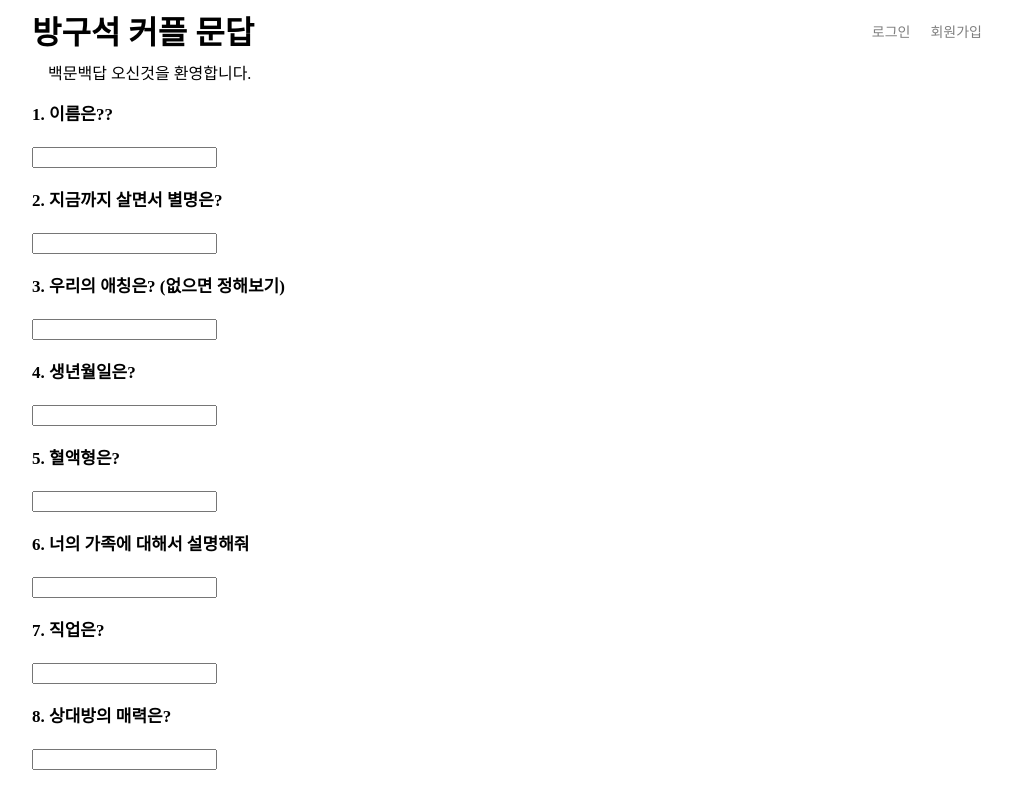
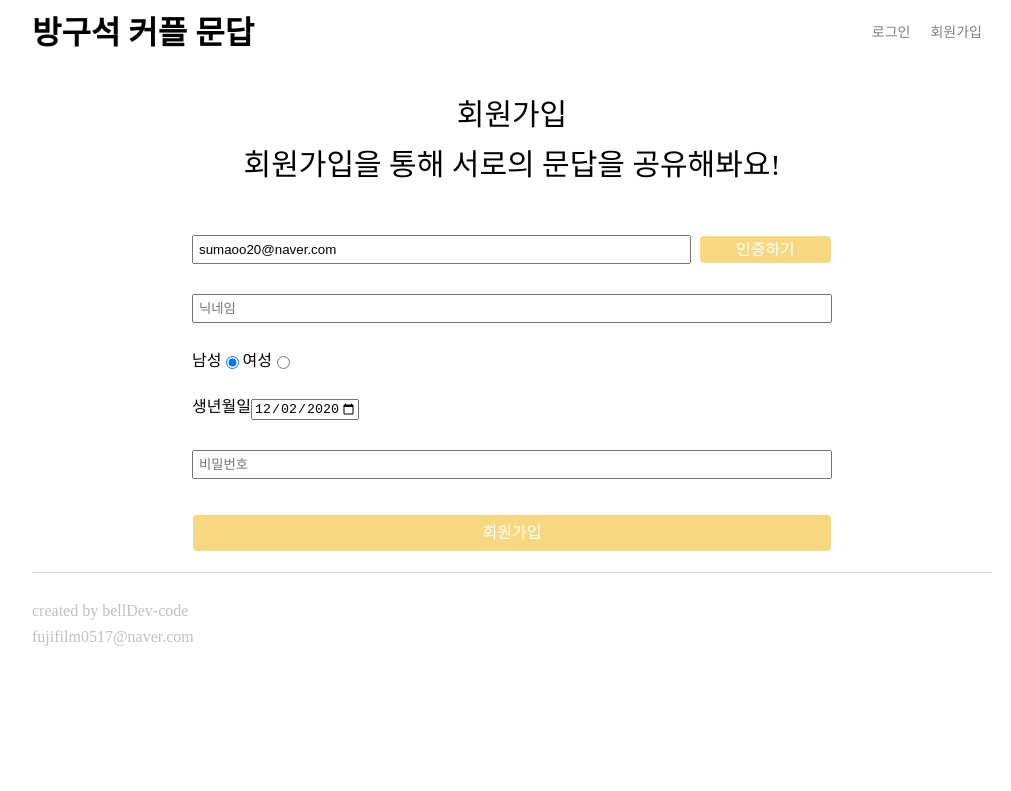
Before and after one commit to bellDev-code/question-react-frontend, a React (Create React App) app: page /#/join in a window 1280 px wide. Before the commit this address led to /#/Question. Shown: the top 791 px of the page, without its empty margins (128-1139 px from the left). Built offline with nearby package versions, Linux system fonts and the light colour scheme.

Commit message:
login, join page complete

```diff
--- a/src/App.js
+++ b/src/App.js
@@ -1,6 +1,6 @@
 import React, { useEffect, useState } from "react";
 import styled from "styled-components";
-import { HashRouter as Router } from "react-router-dom";
+import { HashRouter as Router, useHistory } from "react-router-dom";
 import AppRouter from "./components/Routes";
 import useWindowSize from "./hooks/useWindowSize";
 import usePlatform from "./hooks/usePlatform";
@@ -26,8 +26,8 @@ const App = () => {
 
   // Will mount
   useEffect(() => {
-    const isLoginItem = localStorage.getItem("isLogin");
-    if (isLoginItem === "true") {
+    const token = localStorage.getItem("X-JWT");
+    if (token) {
       setIsLogin(true);
     } else {
       setIsLogin(false);
@@ -36,7 +36,7 @@ const App = () => {
 
   return (
     <Router basename="/">
-      <Header platform={platform} />
+      <Header isLogin={isLogin} setIsLogin={setIsLogin} platform={platform} />
       <BodyContainer>
         <AppRouter isLogin={isLogin} platform={platform} />
       </BodyContainer>
--- a/src/apollo/client.js
+++ b/src/apollo/client.js
@@ -1,7 +1,23 @@
-import { ApolloClient, InMemoryCache } from "@apollo/client";
+import { ApolloClient, InMemoryCache, createHttpLink } from "@apollo/client";
+import { setContext } from "@apollo/client/link/context";
+
+const httpLink = createHttpLink({
+  uri: "http://localhost:4000/",
+});
+
+const authLink = setContext((_, { headers }) => {
+  const token = localStorage.getItem("X-JWT");
+
+  return {
+    headers: {
+      ...headers,
+      authorization: token ? `Bearer ${token}` : "",
+    },
+  };
+});
 
 const client = new ApolloClient({
-  uri: "http://localhost:4000/",
+  link: authLink.concat(httpLink),
   cache: new InMemoryCache(),
 });
 
--- a/src/components/Header/index.js
+++ b/src/components/Header/index.js
@@ -1,6 +1,6 @@
-import React from "react";
+import React, { useEffect } from "react";
 import styled from "styled-components";
-import { Link } from "react-router-dom";
+import { Link, useHistory } from "react-router-dom";
 
 const Container = styled.div`
   width: 100%;
@@ -76,7 +76,14 @@ const MobSignText = styled.div`
   opacity: 0.5;
 `;
 
-const Header = ({ platform }) => {
+const Header = ({ isLogin, setIsLogin, platform }) => {
+  const onLogoutClick = () => {
+    localStorage.removeItem("X-JWT");
+    setIsLogin(false);
+    history.push("/");
+    window.location.reload();
+  };
+  const history = useHistory();
   if (platform === "desktop") {
     return (
       <Container>
@@ -90,7 +97,12 @@ const Header = ({ platform }) => {
           </Wrapper>
           <Wrapper>
             <LoginWrapper>
-              <LoginText>로그인</LoginText>
+              {isLogin ? (
+                <LoginText onClick={onLogoutClick}>로그아웃</LoginText>
+              ) : (
+                <LoginText>로그인</LoginText>
+              )}
+
               <Link to={"/join"}>
                 <SignText>회원가입</SignText>
               </Link>
--- a/src/routes/Auth/Auth.queries.js
+++ b/src/routes/Auth/Auth.queries.js
@@ -1,4 +1,14 @@
 import { gql } from "@apollo/client";
+
+export const LOGIN_USER = gql`
+  mutation loginUser($email: String!, $password: String!) {
+    loginUser(email: $email, password: $password) {
+      ok
+      error
+      token
+    }
+  }
+`;
 
 export const ADD_USER = gql`
   mutation addUser(
@@ -17,9 +27,7 @@ export const ADD_USER = gql`
     ) {
       ok
       error
-      user {
-        id
-      }
+      token
     }
   }
 `;
@@ -32,3 +40,12 @@ export const START_EMAIL_VERIFY = gql`
     }
   }
 `;
+
+export const COMPLETE_EMAIL_VERYFY = gql`
+  mutation completeEmailVerify($email: String!, $code: String!) {
+    completeEmailVerify(email: $email, code: $code) {
+      ok
+      error
+    }
+  }
+`;
--- a/src/routes/Auth/Join.js
+++ b/src/routes/Auth/Join.js
@@ -1,7 +1,13 @@
 import { useMutation } from "@apollo/client";
 import React, { useState } from "react";
+import { useHistory } from "react-router-dom";
 import styled from "styled-components";
-import { ADD_USER, START_EMAIL_VERIFY } from "./Auth.queries";
+import { formatYMD } from "../../utils";
+import {
+  ADD_USER,
+  COMPLETE_EMAIL_VERYFY,
+  START_EMAIL_VERIFY,
+} from "./Auth.queries";
 
 const Container = styled.div`
   width: 100%;
@@ -80,34 +86,93 @@ const Submitbutton = styled.div`
   margin-left: 8px;
   width: 25%;
 `;
+
+const GenderInput = styled.input``;
+
+const GenderLabel = styled.label``;
+
+const BirthLabel = styled.label``;
+
+const BirthInput = styled.input``;
+
+const emailRegex = /^[a-zA-Z0-9.!#$%&'*+/=?^_`{|}~-]+@[a-zA-Z0-9-]+(?:\.[a-zA-Z0-9-]+)*$/;
+
+const nickNameRegex = /^[가-힣a-zA-Z0-9]+$/;
+
+const passworRegex = /(?=.*\d{1,50})(?=.*[~`!@#$%\_^&*()-+=]{1,50})(?=.*[a-zA-Z]{2,50}).{8,50}$/;
+
 const Join = () => {
-  const [email, setEmail] = useState("");
+  const history = useHistory();
+  const [email, setEmail] = useState("sumaoo20@naver.com");
   const [nickName, setNickName] = useState("");
   const [password, setPassword] = useState("");
   const [isEmail, setIsEmail] = useState(false);
   const [verifyCode, setVerifyCode] = useState("");
+  const [isVerified, setVerified] = useState(false);
+  const [gender, setGender] = useState("male");
+  const [birth, setBirth] = useState(formatYMD(new Date().getTime()));
 
   const [addUserMutation] = useMutation(ADD_USER);
+
   const [startEmailVerify] = useMutation(START_EMAIL_VERIFY, {
     fetchPolicy: "no-cache",
   });
 
+  const [completeEmailVerify] = useMutation(COMPLETE_EMAIL_VERYFY, {
+    fetchPolicy: "no-cache",
+  });
+
   const joinOnClick = async () => {
+    if (!isVerified) {
+      window.alert("이메일 인증은 필수입니다.");
+      return;
+    }
+
+    if (!email || !nickName || !password) {
+      window.alert("모든 항목은 필수 입력 항목입니다.");
+      return;
+    }
+
+    if (!nickNameRegex.test(nickName) || nickName.length > 16) {
+      window.alert("닉네임은 한글, 영문, 숫자 혼합 16자 이내만 가능합니다.");
+      return;
+    }
+
+    if (!passworRegex.test(password) || password.length > 50) {
+      window.alert(
+        "비밀번호는 숫자, 특문 각 1회 이상, 영문은 2개 이상 사용하여 8자리 이상 50자리 이하 입니다."
+      );
+      return;
+    }
+
     try {
       const { data } = await addUserMutation({
         variables: {
           nickName: nickName,
           email: email,
           password: password,
-          gender: "male",
-          birth: "",
+          gender: gender,
+          birth: new Date(birth).getTime().toString(),
         },
       });
+      if (data && data.addUser && data.addUser.ok) {
+        localStorage.setItem("X-JWT", data.addUser.token);
+        history.push("/");
+        window.location.reload();
+      } else {
+        window.alert("이미 사용 중인 이메일이거나 잘못된 요청입니다.");
+        return;
+      }
       console.log(data);
     } catch (error) {}
   };
 
   const emailSendOnClick = async () => {
+    if (!emailRegex.test(email)) {
+      window.alert("이메일 형식이 잘못되었습니다.");
+      return;
+    }
+
     try {
       const { data } = await startEmailVerify({
         variables: {
@@ -123,7 +188,28 @@ const Join = () => {
     }
   };
 
-  const verifyEmailClick = async () => {};
+  const verifyEmailClick = async () => {
+    if (verifyCode.length !== 6) {
+      window.alert("인증코드가 올바르지 않습니다.");
+      return;
+    }
+    try {
+      const { data } = await completeEmailVerify({
+        variables: {
+          email: email,
+          code: verifyCode,
+        },
+      });
+      if (data && data.completeEmailVerify && data.completeEmailVerify.ok) {
+        setVerified(true);
+      } else {
+        window.alert("인증코드가 올바르지 않습니다.");
+      }
+      console.log(data);
+    } catch (error) {
+      console.log(error);
+    }
+  };
   return (
     <Container>
       <Wrapper>
@@ -133,6 +219,7 @@ const Join = () => {
       <FormWrapper>
         <InputWrapper>
           <Input
+            value={email}
             placeholder="이메일"
             onChange={(event) => {
               setEmail(event.target.value);
@@ -142,13 +229,26 @@ const Join = () => {
         </InputWrapper>
         {isEmail && (
           <InputWrapper>
+            {isVerified ? (
+              <Input
+                placeholder="인증번호를 입력해주세요"
+                onChange={(event) => {
+                  setVerifyCode(event.target.value);
+                }}
+                disabled
+              />
+            ) : (
               <Input
                 placeholder="인증번호를 입력해주세요"
                 onChange={(event) => {
                   setVerifyCode(event.target.value);
                 }}
               />
-            <Submitbutton>확인</Submitbutton>
+            )}
+
+            {!isVerified && (
+              <Submitbutton onClick={verifyEmailClick}>확인</Submitbutton>
+            )}
           </InputWrapper>
         )}
         <InputWrapper>
@@ -160,7 +260,33 @@ const Join = () => {
           />
         </InputWrapper>
         <InputWrapper>
+          <GenderLabel>남성</GenderLabel>
+          <GenderInput
+            type="radio"
+            id="radio_male"
+            checked={gender === "male"}
+            onClick={() => setGender("male")}
+          />
+          <GenderLabel>여성</GenderLabel>
+          <GenderInput
+            type="radio"
+            id="radio_female"
+            checked={gender === "female"}
+            onClick={() => setGender("female")}
+          />
+        </InputWrapper>
+        <InputWrapper>
+          <BirthLabel>생년월일</BirthLabel>
+          <BirthInput
+            type="date"
+            value={birth}
+            max={birth}
+            onChange={(event) => setBirth(event.target.value)}
+          />
+        </InputWrapper>
+        <InputWrapper>
           <Input
+            type="password"
             placeholder="비밀번호"
             onChange={(event) => {
               setPassword(event.target.value);
--- a/src/routes/Auth/Login.js
+++ b/src/routes/Auth/Login.js
@@ -1,5 +1,9 @@
-import React from "react";
+import { useMutation } from "@apollo/client";
+import React, { useState } from "react";
+import { useHistory } from "react-router-dom";
 import styled from "styled-components";
+import useInput from "../../hooks/useInput";
+import { LOGIN_USER } from "./Auth.queries";
 
 const Container = styled.div`
   width: 100%;
@@ -13,9 +17,50 @@ const Wrapper = styled.div`
 `;
 
 const Login = () => {
+  const history = useHistory();
+  const email = useInput();
+  const password = useInput();
+
+  const [loginUserMutation] = useMutation(LOGIN_USER);
+
+  const onLoginClick = async () => {
+    if (!email.value || !password.value) {
+      window.alert("존재하지 않는 이메일이거나 비밀번호가 일치하지 않습니다.");
+      return;
+    }
+    try {
+      const { data } = await loginUserMutation({
+        variables: {
+          email: email.value,
+          password: password.value,
+        },
+      });
+      if (data && data.loginUser && data.loginUser.ok) {
+        localStorage.setItem("X-JWT", data.loginUser.token);
+        history.push("/");
+        window.location.reload();
+      } else {
+        window.alert(
+          "존재하지 않는 이메일이거나 비밀번호가 일치하지 않습니다."
+        );
+        return;
+      }
+    } catch (error) {}
+  };
   return (
     <Container>
       <Wrapper>로그인 페이지</Wrapper>
+      <form onSubmit={() => onLoginClick()}>
+        <input value={email.value} onChange={email.onChange} />
+        <input
+          value={password.value}
+          onChange={password.onChange}
+          type="password"
+        />
+        <button type="submit" onClick={onLoginClick}>
+          로그인
+        </button>
+      </form>
     </Container>
   );
 };
--- /dev/null
+++ b/src/utils.js
@@ -0,0 +1,15 @@
+export const formatYMD = (timestamp) => {
+  let d = new Date(parseInt(timestamp)),
+    month = "" + (d.getMonth() + 1),
+    day = "" + d.getDate(),
+    year = d.getFullYear();
+
+  if (month.length < 2) {
+    month = "0" + month;
+  }
+  if (day.length < 2) {
+    day = "0" + day;
+  }
+
+  return [year, month, day].join("-");
+};
```
Lines whose indentation alone changed are shown as unchanged.
